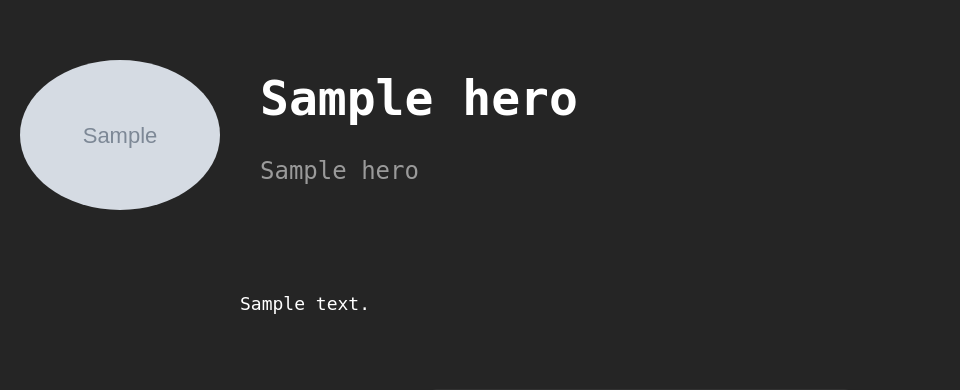
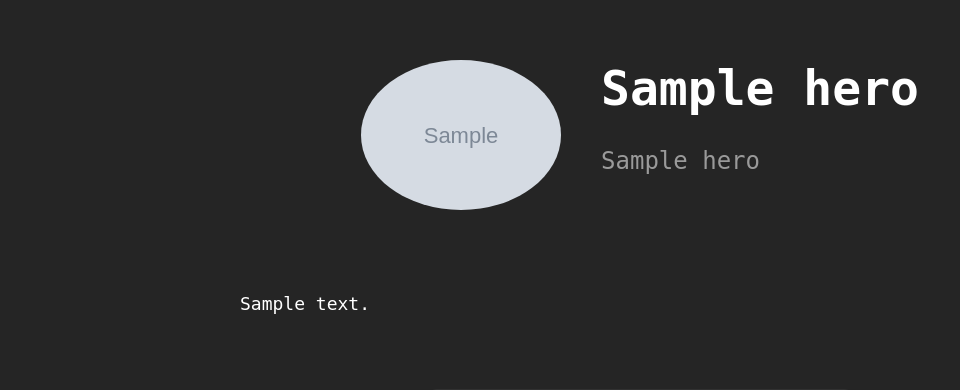
Before and after one commit to paulinegilg/portfolio, a Python web app: template templates/home.html in a window 1280 px wide. Shown: the part 60-450 px from the top of the page, without its empty margins (0-960 px from the left). Run offline with Jinja, Linux system fonts and the light colour scheme; the template is opened without the code that fills it: most values are stand-ins (such as "Sample title", 1, 10 or a date in 2020); grey boxes marked "Sample" are stand-in pictures.

Commit message:
💄 Fix hero flex

```diff
--- a/assets/styles/style.css
+++ b/assets/styles/style.css
@@ -162,7 +162,7 @@ main {
 .hero {
     display: flex;
     gap: 4rem;
-    align-items: center;
+    justify-content: center;
     padding: 2rem;
 }
 
--- a/build/assets/styles/style.css
+++ b/build/assets/styles/style.css
@@ -162,7 +162,7 @@ main {
 .hero {
     display: flex;
     gap: 4rem;
-    align-items: center;
+    justify-content: center;
     padding: 2rem;
 }
 
```
Also changed, not shown: 1 other file.
